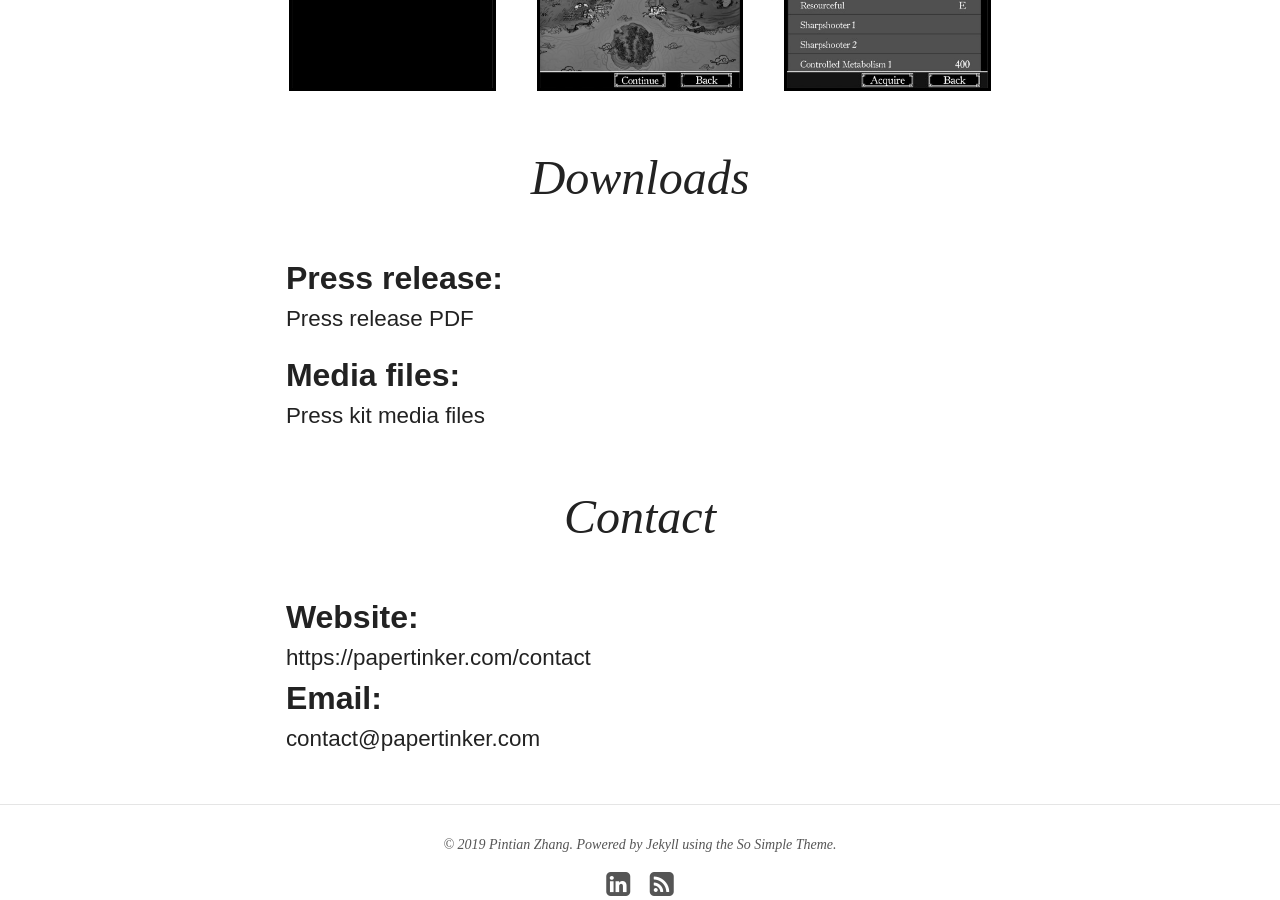
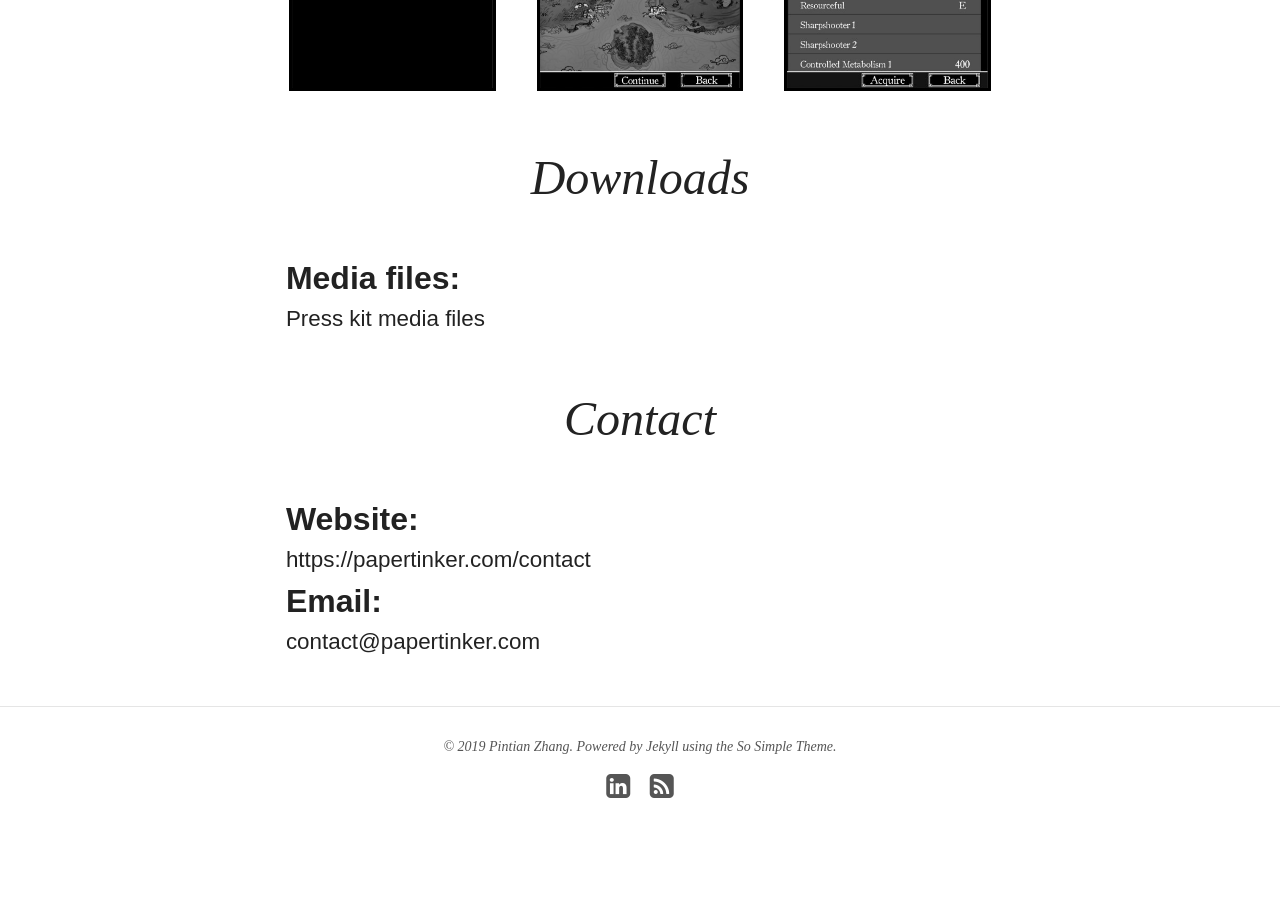
Before and after one commit to papertinker/PaperTinkerSite, a Jekyll site: the page built from games/lifetimes-press-kit.markdown, in a window 1280 px wide and 900 px high, scrolled down 4336 px. Built offline with Jekyll 4.4.1, drawn with Linux system fonts in a browser that asks for light colours; nearby versions of some CDN libraries; our own code applies the rules of GitHub Pages for plain Markdown files.

Commit message:
Updated Lifetimes Press Kit

```diff
--- a/games/lifetimes-press-kit.markdown
+++ b/games/lifetimes-press-kit.markdown
@@ -203,12 +203,6 @@ ignoreTitle: true
 <div align="center" style="font-family:'volkhov',serif;font-style:italic;font-size:3em;font-weight:400;padding: 1em 0 0.5em 0;">Downloads</div>
 
 <div align="left" style="font-size:2em;padding: 0.5em 0 0em 0; font-weight: bold;">
-	Press release:
-</div>
-<div align="left" style="font-size:1.4em;padding: 0em 0 0em 0; font-weight: normal;">
-	<a href="https://papertinker.com/_uploads/WandererOfLifetimesPressRelease.pdf">Press release PDF</a>
-</div>
-<div align="left" style="font-size:2em;padding: 0.5em 0 0em 0; font-weight: bold;">
 	Media files:
 </div>
 <div align="left" style="font-size:1.4em;padding: 0em 0 0em 0; font-weight: normal;">
```
